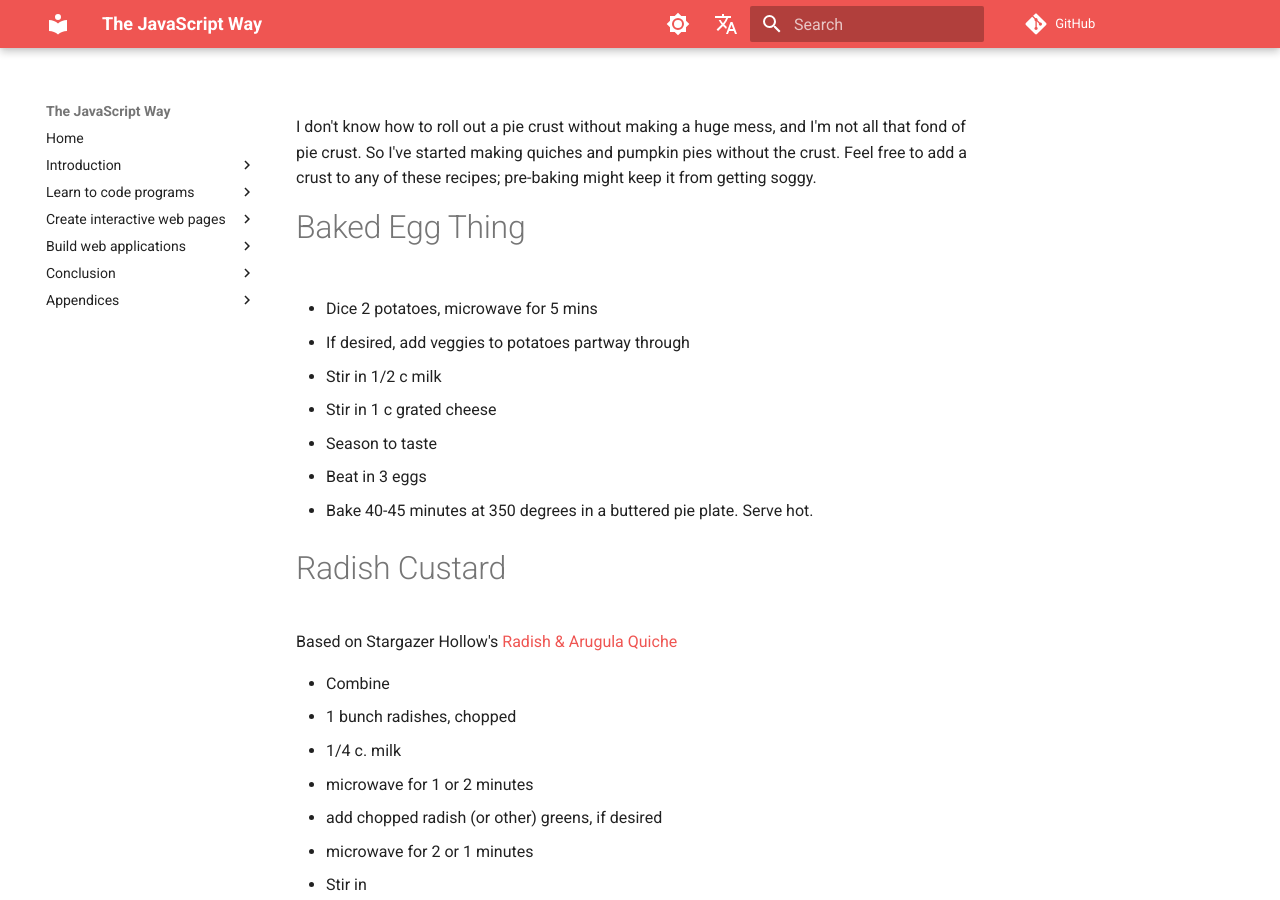
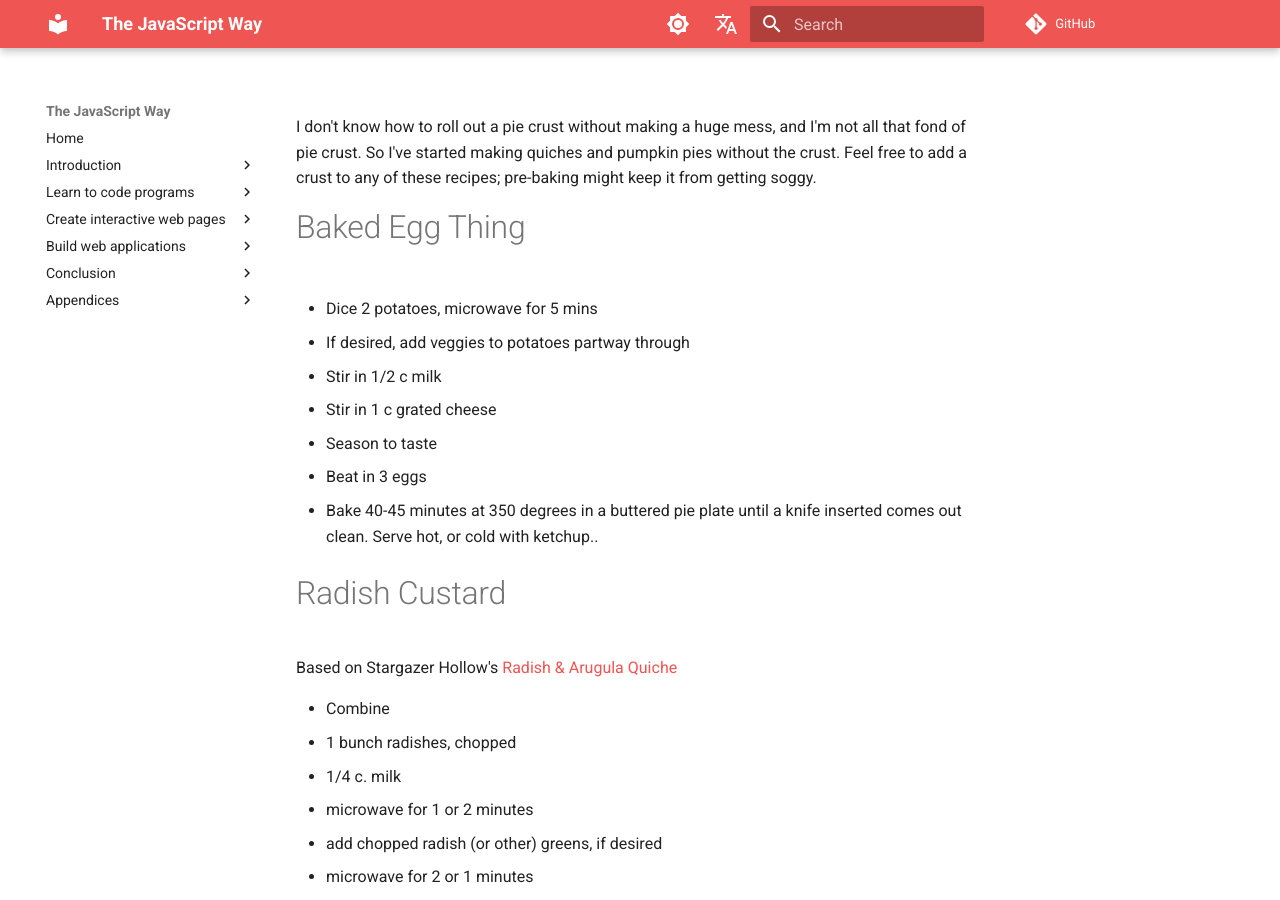
Before and after one commit to HBurgiel/Turnip-Report, an MkDocs documentation site: the page built from manuscript/Egg things.md, in a window 1280 px wide and 900 px high. Built offline with MkDocs 1.6.1 and Material for MkDocs 9.7.7, drawn with Linux system fonts in a browser that asks for light colours; comment, search, counter and statistics services are not loaded.

Commit message:
Update Egg things.md
Baked egg thing test for doneness, serving instructions.

```diff
--- a/manuscript/Egg things.md
+++ b/manuscript/Egg things.md
@@ -14,7 +14,7 @@ I don't know how to roll out a pie crust without making a huge mess, and I'm not
 
 - Beat in 3 eggs
 
-- Bake 40-45 minutes at 350 degrees in a buttered pie plate.  Serve hot.
+- Bake 40-45 minutes at 350 degrees in a buttered pie plate until a knife inserted comes out clean. Serve hot, or cold with ketchup..
 
 # Radish Custard
 
```
